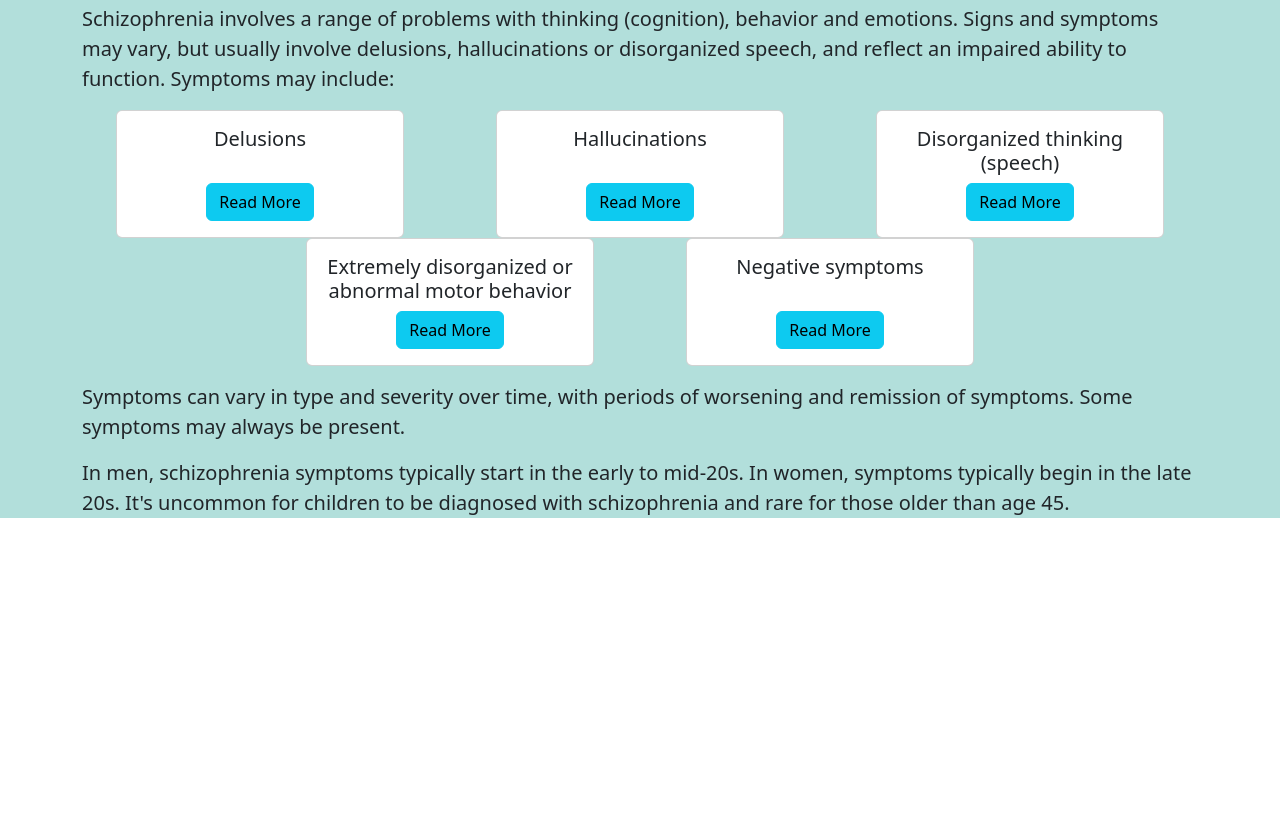
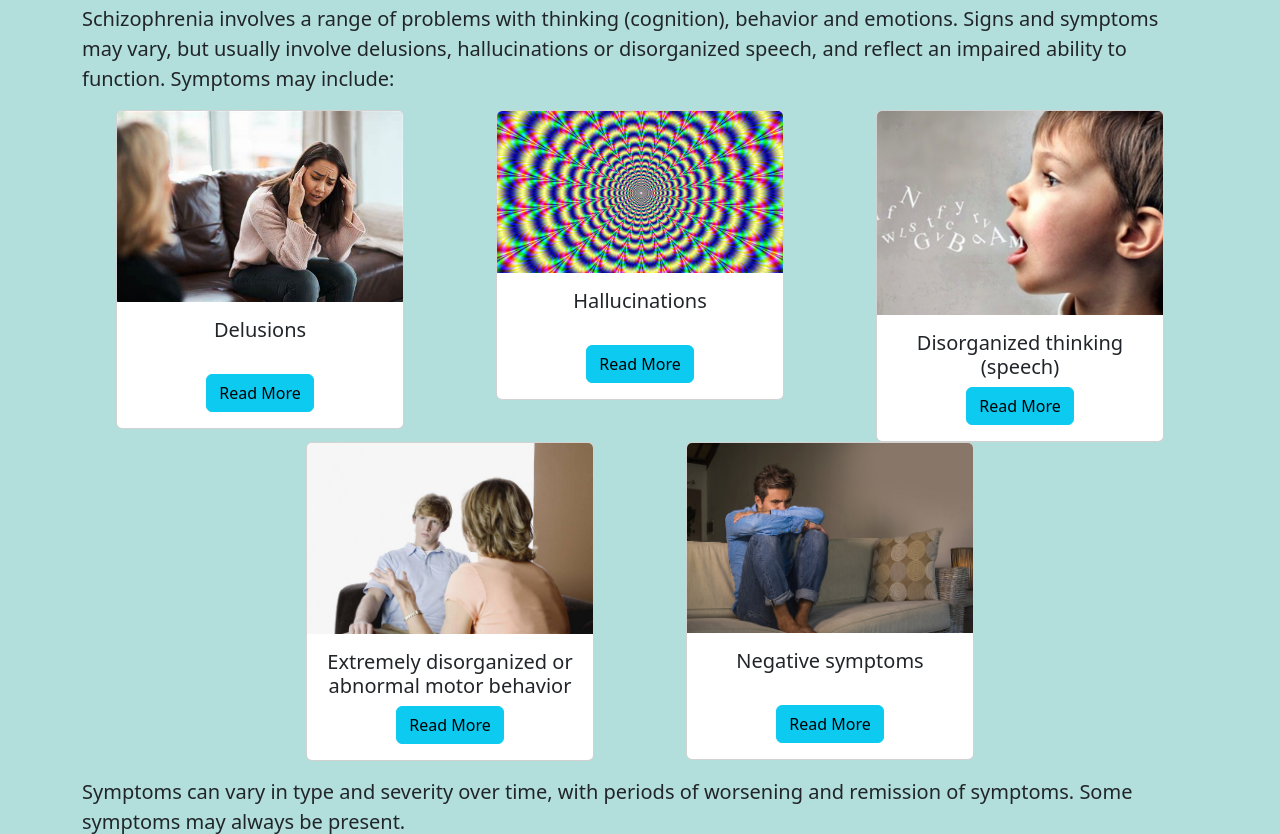
Before and after one commit to solkovo/solkovo.github.io, a plain HTML site: page index.html in a window 1280 px wide. Shown: the part 539-1373 px from the top of the page. Before the commit the page ends 1073 px from the top, so only its background shows below. Drawn offline with nearby package versions, Linux system fonts and the light colour scheme.

Commit message:
updated image card
modals on index html work now

```diff
--- a/index.html
+++ b/index.html
@@ -104,6 +104,7 @@
             <div class="row">
                 <div class="col">
                     <div class="card text-center mx-auto " style="width: 18rem;" data-bs-target="#Delusions">
+                      <img src="assets/OIP (1).jfif" class="card-img-top">
                         <div class="card-body">
                             <h5 class="card-title">Delusions</h5>
                             <br>
@@ -113,6 +114,7 @@
                 </div>
             <div class="col">
                 <div class="card text-center mx-auto" style="width: 18rem;" data-bs-target="#Hallucinations">
+                  <img src="assets/Hallucinations.png" class="card-img-top">
                     <div class="card-body">
                         <h5 class="card-title">Hallucinations</h5>
                         <br>
@@ -122,6 +124,7 @@
             </div>
             <div class="col">
             <div class="card text-center mx-auto" style="width: 18rem;" data-bs-target="#Disorganized">
+              <img src="assets/IMG_0618.webp" class="card-img-top">
             <div class="card-body">
                 <h5 class="card-title">Disorganized thinking (speech)</h5>
                 <a class="btn btn-info" data-bs-toggle="modal" data-bs-target="#Disorganized">Read More</a>
@@ -133,6 +136,7 @@
             <div class="col-md-2"></div>
             <div class="col">
             <div class="card text-center mx-auto" style="width: 18rem;" data-bs-target="#Extremely">
+              <img src="assets/I7Q2KBHAWBFX3KMJC2QGKOZM3M.jpg" class="card-img-top">
                 <div class="card-body">
                     <h5 class="card-title">Extremely disorganized or abnormal motor behavior</h5>
                     <a class="btn btn-info" data-bs-toggle="modal" data-bs-target="#Extremely">Read More</a>
@@ -141,6 +145,7 @@
                 </div>
                 <div class="col">
                 <div class="card text-center mx-auto" style="width: 18rem;" data-bs-target="#Negativesymptoms">
+                  <img src="assets/negative-symotoms-of-schizophrenia.jpeg" class="card-img-top">
                     <div class="card-body">
                         <h5 class="card-title">Negative symptoms</h5>
                         <br>
```
Also changed, not shown: assets/Hallucinations.png (added), assets/I7Q2KBHAWBFX3KMJC2QGKOZM3M.jpg (added), assets/IMG_0618.webp (added), assets/OIP (1).jfif (added), assets/nartan-buyukyildiz-2geVVEjFXOw-unsplash-2.jpg (added), assets/nartan-buyukyildiz-2geVVEjFXOw-unsplash.jpg (added), assets/negative-symotoms-of-schizophrenia.jpeg (added).
